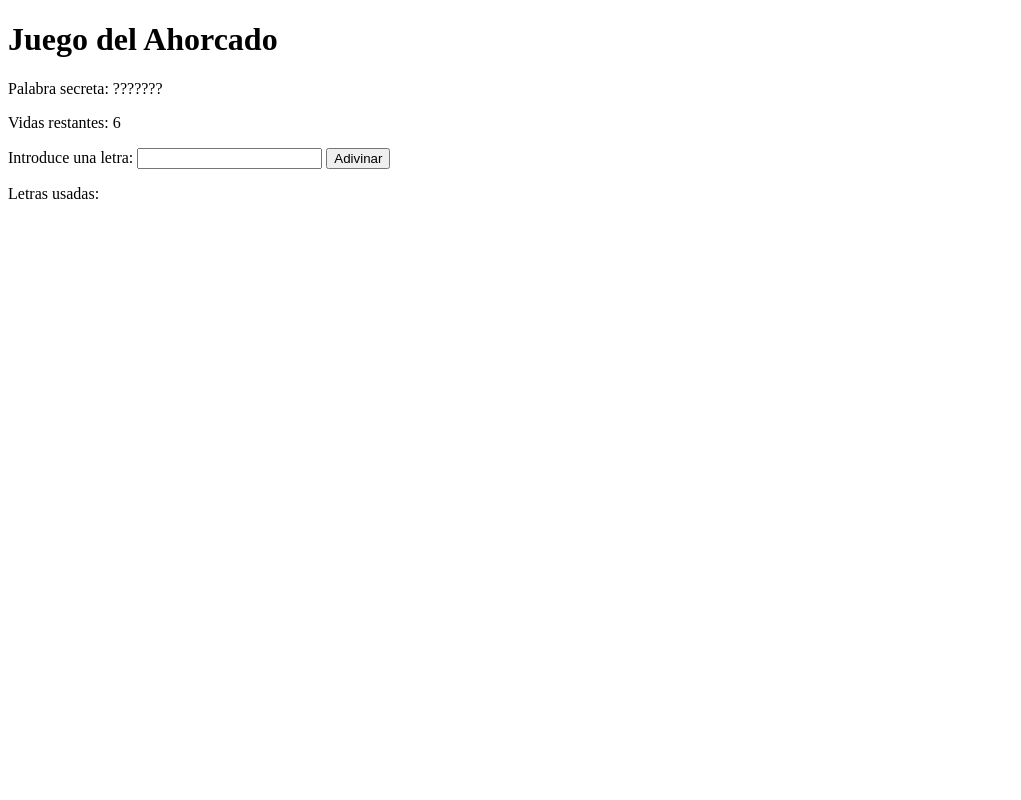
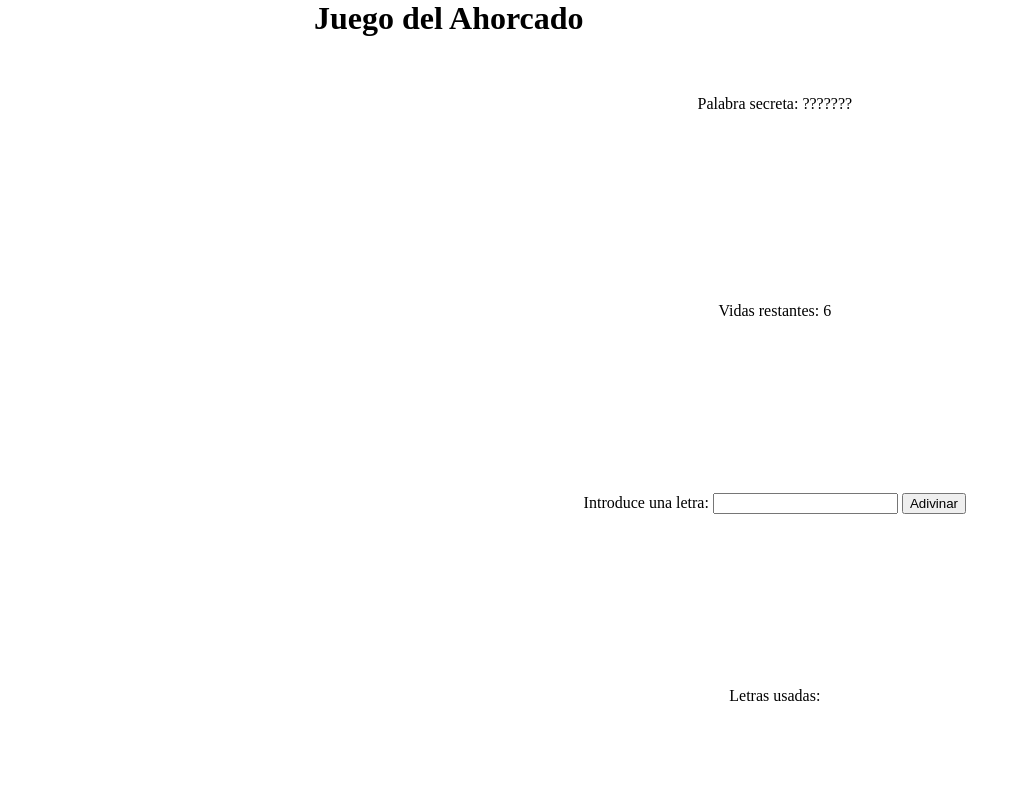
Before and after one commit to Jusaca01/AEV1_Despliegue, a PHP site: page / in a window 1280 px wide. Shown: the whole page, without its empty margins (0-1021 px from the left). Run offline with PHP 8.4, Linux system fonts and the light colour scheme.

Commit message:
cambios en la distrubución y añado etiqueta main

```diff
--- a/index.php
+++ b/index.php
@@ -61,6 +61,7 @@ if ($_SESSION['letras_acertadas'] == $_SESSION['palabra']) {
 
 <body>
     <h1>Juego del Ahorcado</h1>
+    <main>
         <p>Palabra secreta: <?php echo $_SESSION['letras_acertadas']; ?></p>
         <p>Vidas restantes: <?php echo $_SESSION['vidas']; ?></p>
         <form method="post">
@@ -69,6 +70,7 @@ if ($_SESSION['letras_acertadas'] == $_SESSION['palabra']) {
             <button type="submit">Adivinar</button>
         </form>
         <p>Letras usadas: <?php echo implode(', ', $_SESSION['letras_usadas']); ?></p>
+    </main>
 </body>
 
 </html>
--- a/style.css
+++ b/style.css
@@ -0,0 +1,32 @@
+* {
+    box-sizing: border-box;
+
+}
+
+body {
+    margin: 0;
+    height: 100vh;
+    display: flex;
+    justify-content: center;
+
+}
+
+h1 {
+    text-align: center;
+    margin: 0;
+
+
+}
+
+main {
+    display: flex;
+    flex-direction: column;
+    justify-content: space-around;
+    align-items: center;
+
+}
+
+p,
+form {
+    text-align: center;
+}
```
Lines whose indentation alone changed are shown as unchanged.
